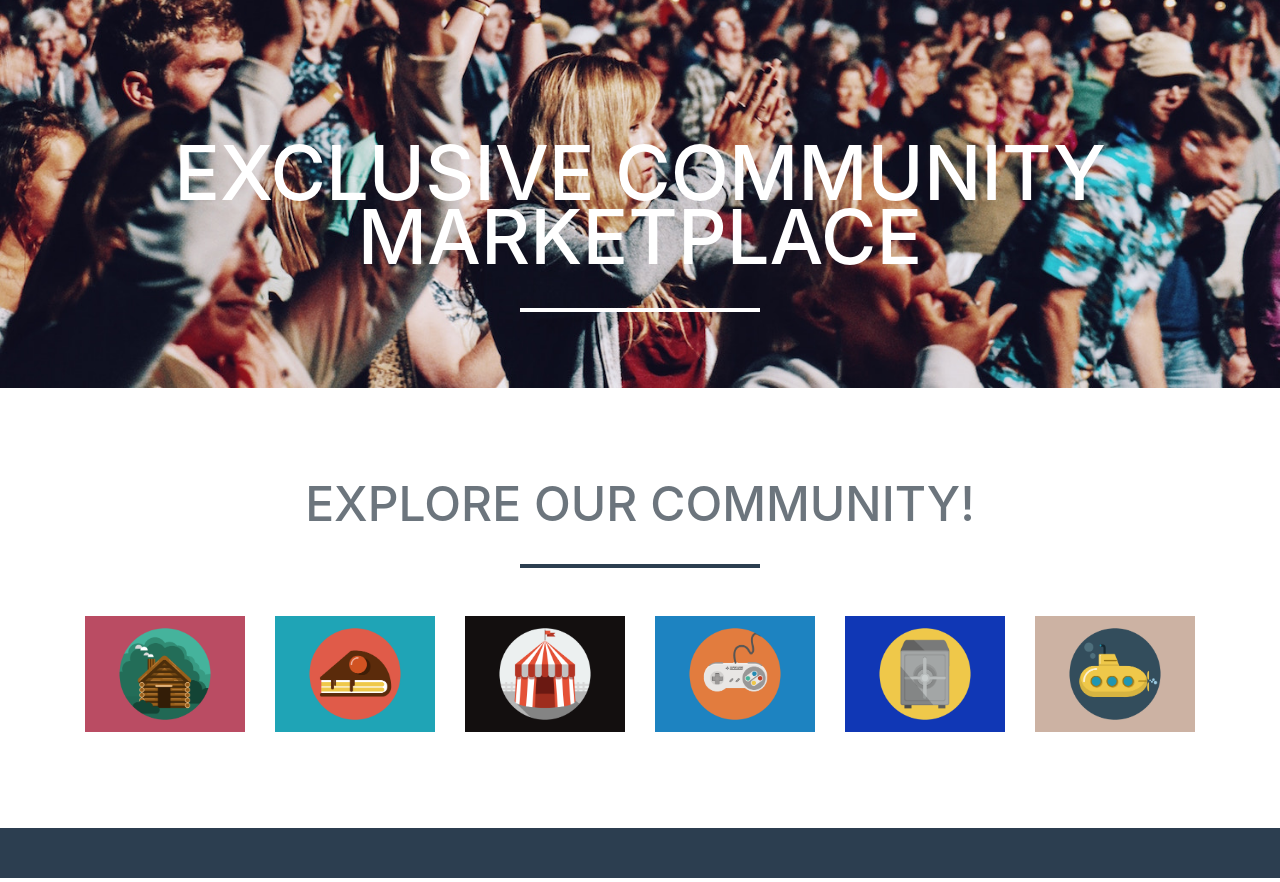
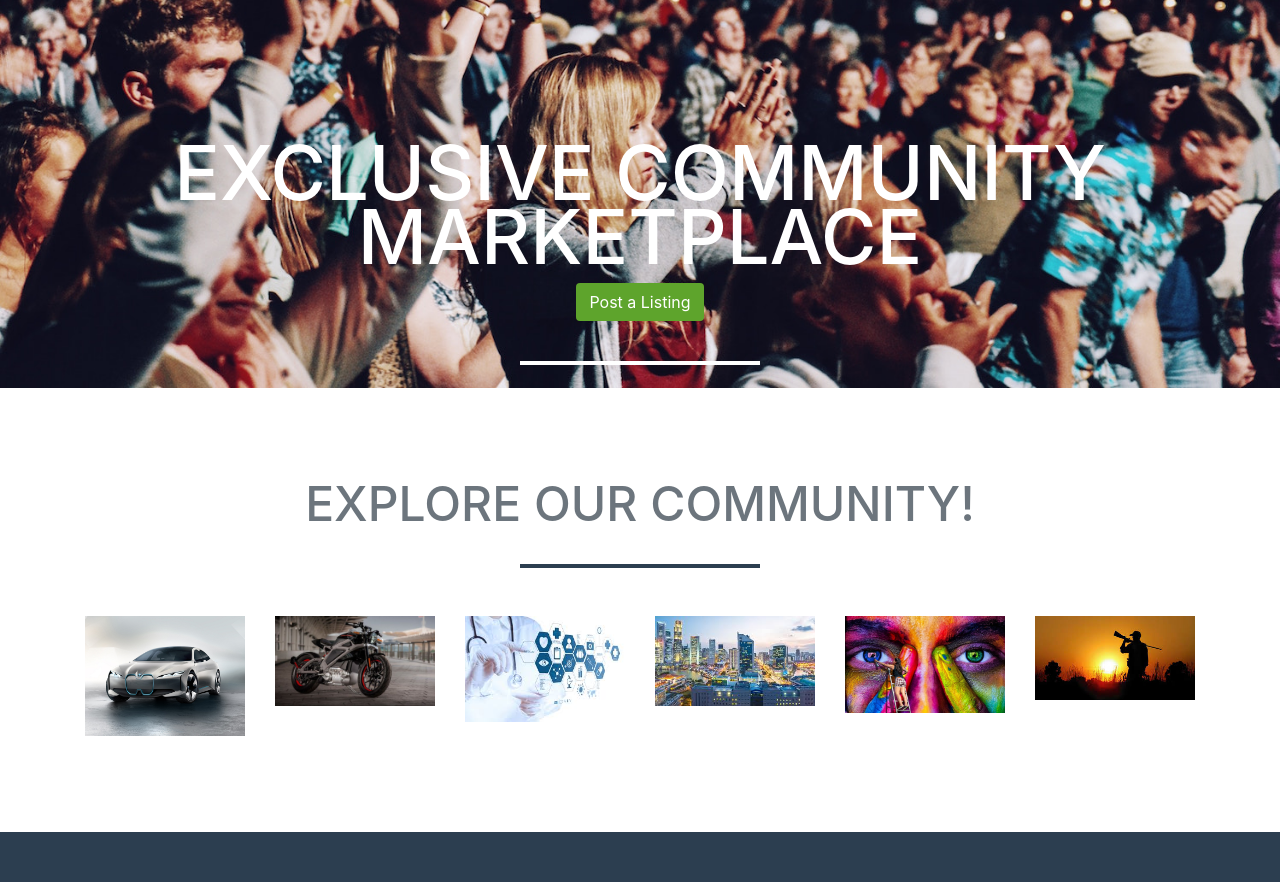
Before and after one commit to KMarin/Verifieds, a website with bundled scripts: page index.html in a window 1280 px wide. Shown: the part 62-944 px from the top of the page. Built offline with nearby package versions, Linux system fonts and the light colour scheme.

```diff
--- a/css/freelancer.css
+++ b/css/freelancer.css
@@ -449,3 +449,20 @@
 .pull-right {
   float: right !important;
 }
+
+#products img{
+  height:130px;
+  width:130px;
+}
+
+.img-fluid{
+  width:100%;
+  height:100px;
+}
+.btn {
+  background: #5EA42C !important;
+  border:black;
+  color:white;
+  margin-top:15px;
+  border-radius: .65em;
+}
--- a/index.html
+++ b/index.html
@@ -54,6 +54,7 @@
     <header class="masthead background-image text-white text-center">
       <div class="container">
         <h1 class="text-uppercase mb-0">Exclusive Community Marketplace</h1>
+        <a href="posting.html" class="btn btn-xl">Post a Listing</a>
         <hr class="star-light">
       </div>
     </header>
@@ -72,7 +73,7 @@
                   <p><b>Automotive</b></p>
                 </div>
               </div>
-              <img class="img-fluid" src="img/portfolio/cabin.png" alt="">
+              <img class="img-fluid" src="img/BMW.jpg" alt="">
             </a>
           </div>
           <div class="col-md-2 col-lg-2">
@@ -83,7 +84,7 @@
                   <p><b>Motorcycles</b></p>
                 </div>
               </div>
-              <img class="img-fluid" src="img/portfolio/cake.png" alt="">
+              <img class="img-fluid" src="img/motor.jpg" alt="">
             </a>
           </div>
           <div class="col-md-2 col-lg-2">
@@ -94,7 +95,7 @@
                   <p><b>Medical</b></p>
                 </div>
               </div>
-              <img class="img-fluid" src="img/portfolio/circus.png" alt="">
+              <img class="img-fluid" src="img/medic.jpeg" alt="">
             </a>
           </div>
           <div class="col-md-2 col-lg-2">
@@ -106,7 +107,7 @@
 
                 </div>
               </div>
-              <img class="img-fluid" src="img/portfolio/game.png" alt="">
+              <img class="img-fluid" src="img/cities.jpeg" alt="">
             </a>
           </div>
           <div class="col-md-2 col-lg-2">
@@ -117,7 +118,7 @@
                   <p><b>Art</b></p>
                 </div>
               </div>
-              <img class="img-fluid" src="img/portfolio/safe.png" alt="">
+              <img class="img-fluid" src="img/art.jpg" alt="">
             </a>
           </div>
           <div class="col-md-2 col-lg-2">
@@ -128,7 +129,7 @@
                   <p><b>Hunting</b></p>
                 </div>
               </div>
-              <img class="img-fluid" src="img/portfolio/submarine.png" alt="">
+              <img class="img-fluid" src="img/hunt.jpeg" alt="">
             </a>
           </div>
         </div>
```
Also changed, not shown: automotive.html (+1 -1 lines), img/art.jpg (added), img/cities.jpeg (added), img/hunt.jpeg (added), img/medic.jpeg (added), img/motor.jpg (added).
